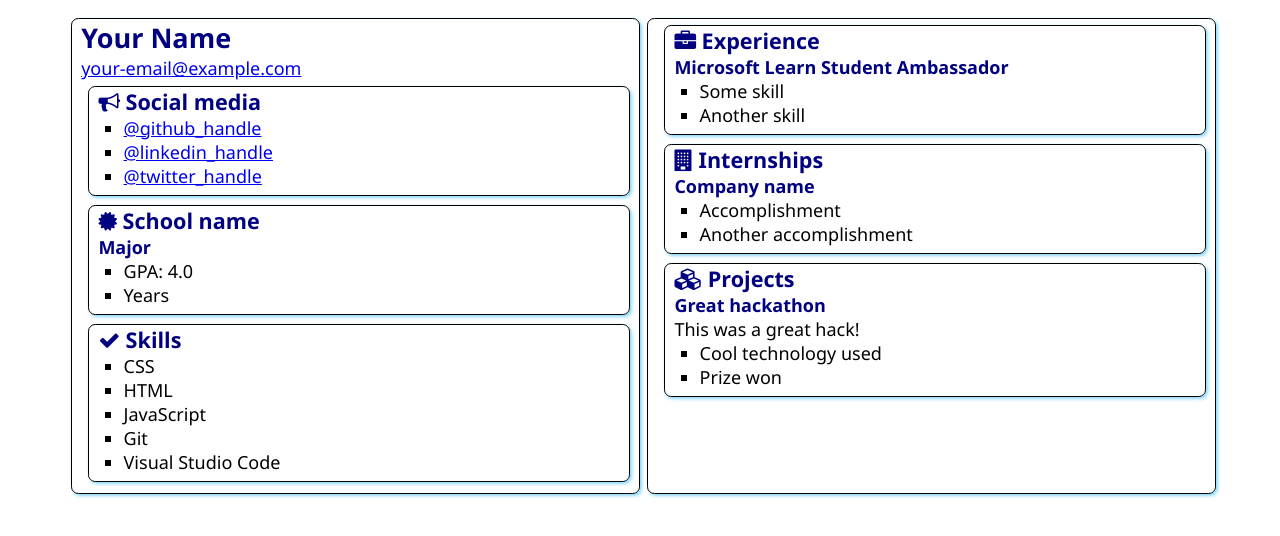
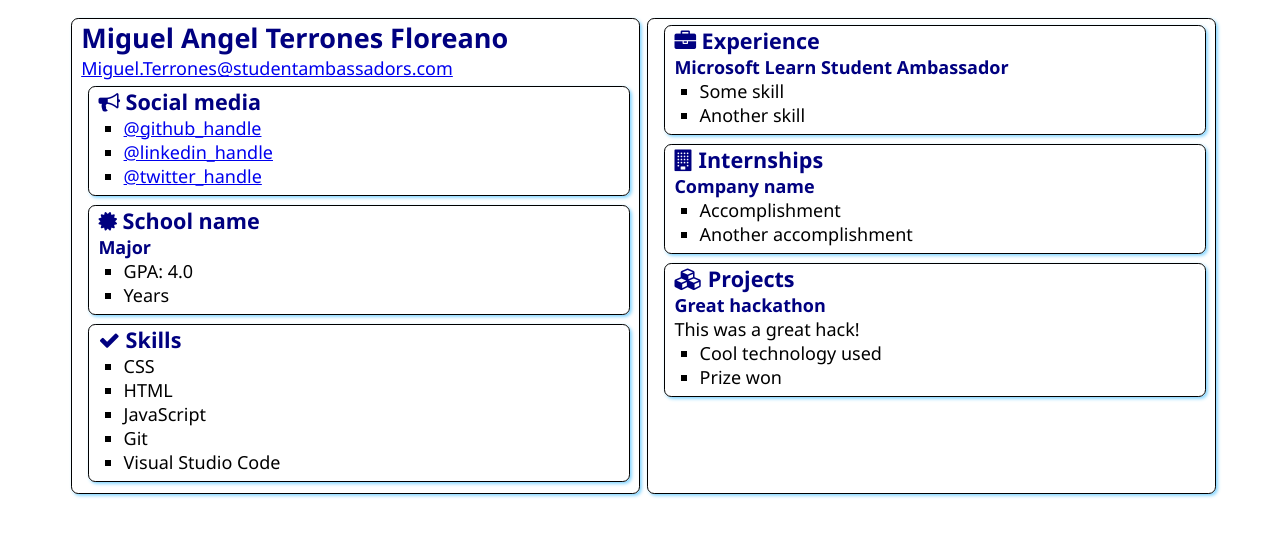
Before and after one commit to MiguelTerr/SATechnicalOnboarding, a plain HTML site: page src/index.html in a window 1280 px wide. Drawn offline with Linux system fonts and the light colour scheme.

Commit message:
Update index.html

```diff
--- a/src/index.html
+++ b/src/index.html
@@ -12,8 +12,8 @@
 <body>
     <main>
         <article class="box">
-            <h1>Your Name</h1>
-            <div><a href="mailto:your.email@example.com">your-email@example.com</a></div>
+            <h1>Miguel Angel Terrones Floreano</h1>
+            <div><a href="mailto:your.email@example.com">Miguel.Terrones@studentambassadors.com</a></div>
 
             <section class="box">
                 <h2>
```
